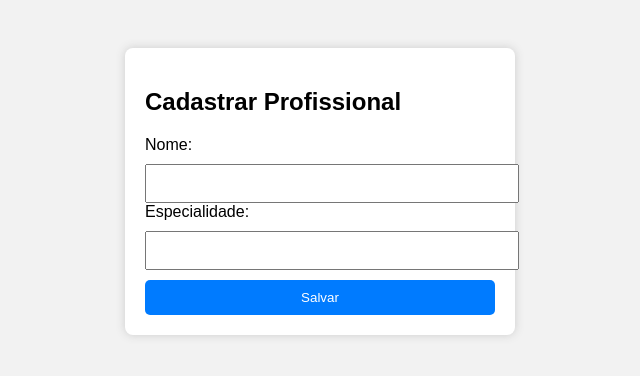
After one commit to Clovesmiranda/projeto_scrum_agenda, a Flask app: template templates/cadastrar_profissional_backup.html in a window 1280 px wide. The commit adds this page. Shown: the top 376 px of the page, without its empty margins (320-960 px from the left). Run offline with Flask 3, Linux system fonts and the light colour scheme; the template is opened without the code that fills it, so the values that code supplies are empty.

Commit message:
Modernização da tela cadastrar profissional

```diff
--- /dev/null
+++ b/templates/cadastrar_profissional_backup.html
@@ -0,0 +1,50 @@
+<!DOCTYPE html>
+<html lang="pt-br">
+<head>
+    <meta charset="UTF-8">
+    <title>Cadastrar Profissional</title>
+    <style>
+        body {
+            background: #f2f2f2;
+            font-family: Arial;
+            padding: 40px;
+        }
+        .box {
+            background: white;
+            width: 350px;
+            margin: auto;
+            padding: 20px;
+            border-radius: 8px;
+            box-shadow: 0px 0px 10px #ccc;
+        }
+        input, button {
+            width: 100%;
+            padding: 10px;
+            margin-top: 10px;
+        }
+        button {
+            background: #007bff;
+            color: white;
+            border: none;
+            border-radius: 5px;
+        }
+    </style>
+</head>
+<body>
+
+    <div class="box">
+        <h2>Cadastrar Profissional</h2>
+
+        <form method="post" action="/profissionais">
+            <label>Nome:</label>
+            <input type="text" name="nome" required>
+
+            <label>Especialidade:</label>
+            <input type="text" name="especialidade" required>
+
+            <button type="submit">Salvar</button>
+        </form>
+    </div>
+
+</body>
+</html>
```
Also changed, not shown: templates/cadastrar_profissional.html (+2 -26 lines).
